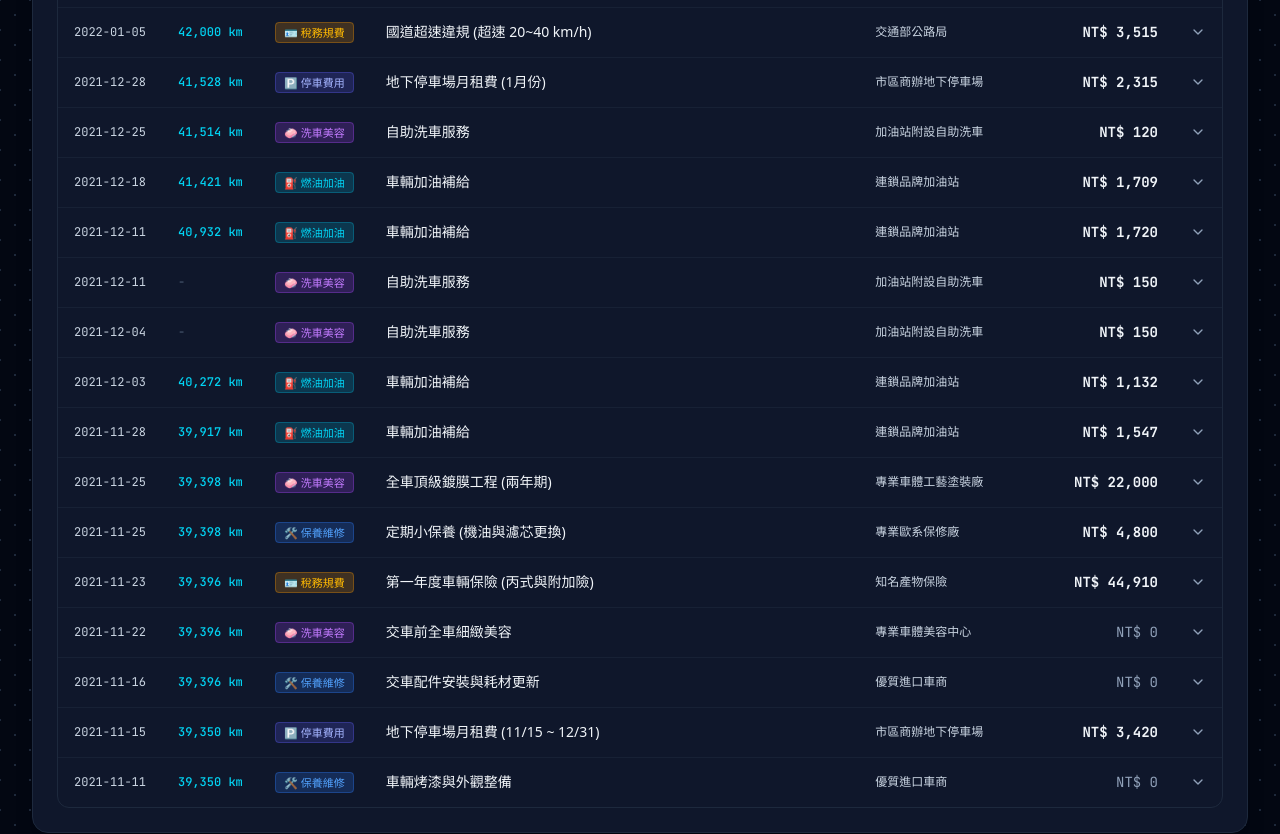
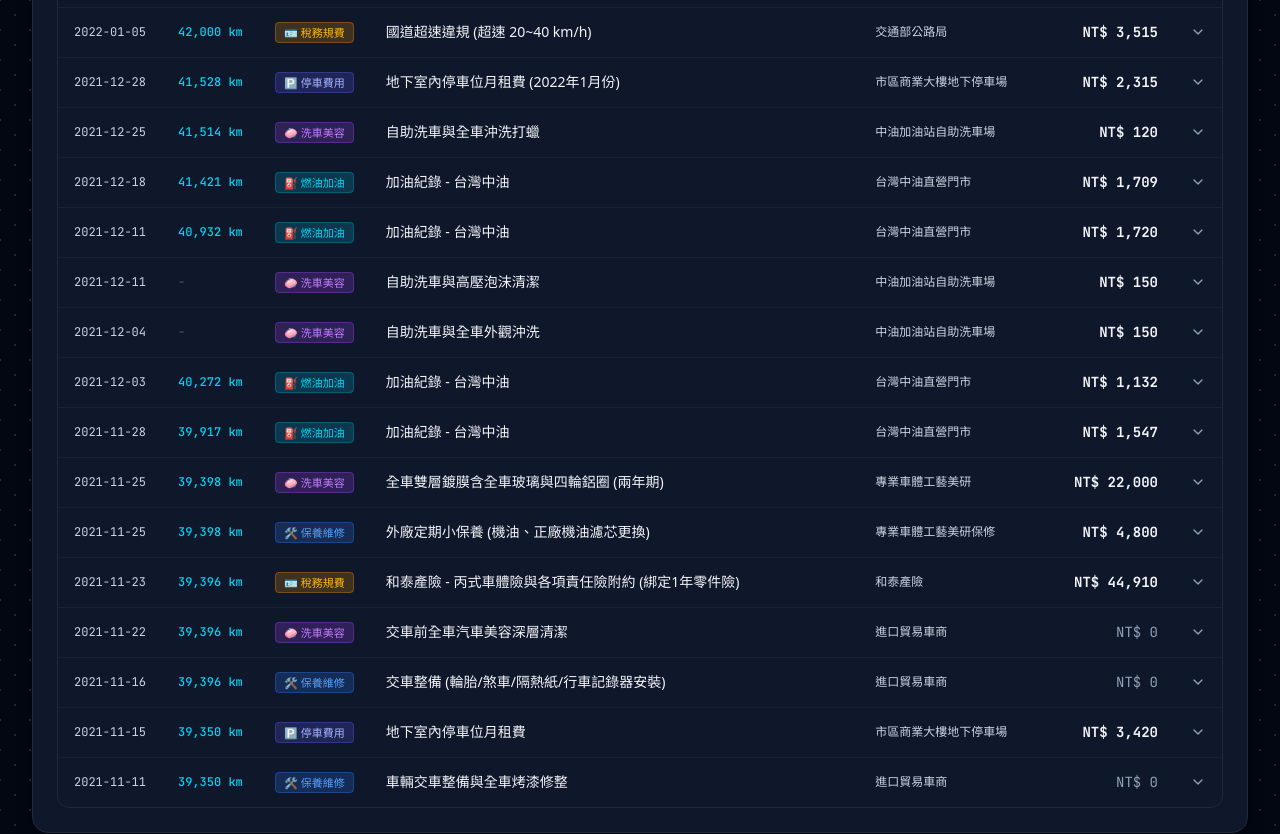
Before and after one commit to scottlion168/bmw-g30-530i-sport-line, a React (Vite) app: page / in a window 1280 px wide. Shown: the part 5520-6354 px from the top of the page. Built offline with nearby package versions, Linux system fonts and the light colour scheme.

Commit message:
20260823-0003

```diff
--- a/src/data/recordsData.ts
+++ b/src/data/recordsData.ts
@@ -8,33 +8,34 @@ export const ALL_RECORDS: CarRecord[] = [
     km: 39350,
     category: 'maintenance',
     categoryLabel: '🛠️ 保養維修',
-    title: '車輛烤漆與外觀整備',
-    vendor: '優質進口車商',
+    title: '車輛交車整備與全車烤漆修整',
+    vendor: '進口貿易車商',
     fuelCost: 0,
     detailingCost: 0,
     maintenanceCost: 0,
     taxCost: 0,
     contractCost: 0,
-    parkingCost: 0,
     totalCost: 0,
-    notes: '♻️ 2021-11-11 ~ 2021-11-16\n🎨 車輛烤漆修整 (進口車商交車前協助整備修復)'
+    notes: `♻️ 2021-11-11 ~ 2021-11-16
+車輛烤漆整備修整 (車商交車前協助修整)`
   },
   {
     id: 'rec-586',
     date: '2021-11-15',
     km: 39350,
     category: 'parking',
-    categoryLabel: '🅿️ 停車費用',
-    title: '地下停車場月租費 (11/15 ~ 12/31)',
-    vendor: '市區商辦地下停車場',
+    categoryLabel: '🅿️ 停車租賃規費',
+    title: '地下室內停車位月租費',
+    vendor: '市區商業大樓地下停車場',
     fuelCost: 0,
     detailingCost: 0,
     maintenanceCost: 0,
     taxCost: 0,
-    contractCost: 0,
-    parkingCost: 3420,
+    contractCost: 3420,
     totalCost: 3420,
-    notes: '🅿️ 月租地下停車場費用\n📅 期間：2021-11-15 ~ 2021-12-31\n💰 明細：NT$1,120 (11月份半月) + NT$2,300 (12月份全月) = NT$3,420'
+    notes: `🅿️ 月租 室內地下停車場
+租期：2021-11-15 ~ 2021-12-31
+費用計算：1,120 + 2,300 = NT$3,420`
   },
   {
     id: 'rec-587',
@@ -42,16 +43,30 @@ export const ALL_RECORDS: CarRecord[] = [
     km: 39396,
     category: 'maintenance',
     categoryLabel: '🛠️ 保養維修',
-    title: '交車配件安裝與耗材更新',
-    vendor: '優質進口車商',
+    title: '交車整備 (輪胎/煞車/隔熱紙/行車記錄器安裝)',
+    vendor: '進口貿易車商',
     fuelCost: 0,
     detailingCost: 0,
     maintenanceCost: 0,
     taxCost: 0,
     contractCost: 0,
-    parkingCost: 0,
     totalCost: 0,
-    notes: '♻️ 2021-11-06 ~ 2021-11-16 (車商協助修整整備)\n🛞 輪胎規格：BMW LM Wheel V-Spoke 635 19吋\n  1. 前輪：245/40 R 19 XL\n     - 🆕 安裝日期/里程：2021-11-16 / 🛣️ 39,396 km\n     - 🆔 品牌型號：Goodyear F1 SuperSport 100Y XL\n     - 📆 製造週期：42 Week / 2020 year\n🛑 煞車系統：來令片 (前)\n🕶️ 隔熱紙：FSK 藍鑽 B35E (前擋) / B15 (全車身)\n📹 行車紀錄器：MiVue™ C515 - Full HD 1080P 大光圈 GPS 行車記錄器 - Mio (前鏡頭)'
+    notes: `♻️ 2021-11-06 (車商協助交車前整備修整)
+
+II. 🛞 輪胎 [BMW LM Wheel V-Spoke 635 🛞19”]
+    1. 前 245/40 R 19 XL
+       🆕 2021-11-16 / 🛣 39396 km
+       🆔 Goodyear F1 SuperSport 100Y XL
+       📆 42 Week / 2020 year
+
+🛑 煞車：
+    • 來令片 (前)
+
+☀️ 隔熱紙：
+    • FSK 藍鑽 B35E (前擋) / B15 (車身全車)
+
+📹 行車紀錄器：
+    • MiVue™ C515 - Full HD 1080P 大光圈GPS行車記錄器 - Mio. (前)`
   },
   {
     id: 'rec-385',
@@ -59,16 +74,16 @@ export const ALL_RECORDS: CarRecord[] = [
     km: 39396,
     category: 'detailing',
     categoryLabel: '🧼 洗車美容',
-    title: '交車前全車細緻美容',
-    vendor: '專業車體美容中心',
+    title: '交車前全車汽車美容深層清潔',
+    vendor: '進口貿易車商',
     fuelCost: 0,
     detailingCost: 0,
     maintenanceCost: 0,
     taxCost: 0,
     contractCost: 0,
-    parkingCost: 0,
     totalCost: 0,
-    notes: '✨ 2021.11.22 ~ 11.23\n🧼 全車汽車美容清潔 (車商交車前協助修整施工)'
+    notes: `🧽 2021.11.22 ~ 11.23
+全車汽車美容 (車商交車前協助深層清潔整備)`
   },
   {
     id: 'rec-588',
@@ -76,16 +91,29 @@ export const ALL_RECORDS: CarRecord[] = [
     km: 39396,
     category: 'tax_insurance',
     categoryLabel: '🪪 稅務契約規費',
-    title: '第一年度車輛保險 (丙式與附加險)',
-    vendor: '知名產物保險',
+    title: '和泰產險 - 丙式車體險與各項責任險附約 (綁定1年零件險)',
+    vendor: '和泰產險',
     fuelCost: 0,
     detailingCost: 0,
     maintenanceCost: 0,
-    taxCost: 0,
-    contractCost: 44910,
-    parkingCost: 0,
+    taxCost: 44910,
+    contractCost: 0,
     totalCost: 44910,
-    notes: '🔰 產險投保 (車商綁定1年零件險) [ 丙式 ]\n📋 保險承保項目明細：\n - 21 強制責任險：每人體傷20萬，每人死亡及失能200萬\n - 05 車體損失保險丙式(E;P)：財產損失保險金 159.3萬 (自負額0)\n - C3 車體許可使用免追償：車體損失保險給付 159.3萬 (自負額0)\n - 11 汽車竊盜損失保險(E;P)：財產損失保險金 159.3萬 (自負額10%)\n - 10 竊盜全損免折舊：竊盜保險全損給付 159.3萬 (自負額0)\n - 48 駕駛人傷害醫療給付：每人住院/給付每日上限/承保人數總額 2000/90/18萬\n - 49 駕駛人傷害險：每人身故/承保人數總額 300萬/300萬\n - 59 乘客體傷責任險：每人傷害/每事故之總額 300萬/1,200萬\n - 31 第三人責任險-傷害[自用]：每人傷害/每事故之總額 300萬/3,000萬\n - 32 第三人責任險-財損[自用]：每事故之財損 60萬\n - 29 汽車超額責任險保障型：責任保險金 1,500萬\n - B3 車體全損免折舊：車體保險全損給付 159.3萬\n - A6 道路救援附加條款-甲型：道路救援費用3萬 / 拖吊救援公里100公里\n - 39 刑事訴訟律師費用補償：累積最高賠償金額 20萬'
+    notes: `🔰 和泰車險 (車商綁定1年零件險) [丙式]
+• 21 強制責任險：每人體傷20萬 / 每人死亡及失能200萬
+• 05 車體損失保險丙式(E;P)：財產損失保險金 159.3萬 (免自負額 0)
+• C3 車體許可使用免追償：車體損失保險給付 159.3萬 (免自負額 0)
+• 11 汽車竊盜損失保險(E;P)：財產損失保險金 159.3萬 (自負額 10%)
+• 10 竊盜全損免折舊：竊盜保險全損給付 159.3萬 (免自負額 0)
+• 48 駕駛人傷害醫療給付：每人住院/給付每日上限/承保人數總額 2000/90/18萬
+• 49 駕駛人傷害險：每人身故/承保人數總額 300萬/300萬
+• 59 乘客體傷責任險：每人傷害/每事故之總額 300萬/1,200萬
+• 31 第三人責任險-傷害[自用]：每人傷害/每事故之總額 300萬/3,000萬
+• 32 第三人責任險-財損[自用]：每事故之財損 60萬
+• 29 汽車超額責任險保障型責任保險金：1,500萬
+• B3 車體全損免折舊：車體保險全損給付 159.3萬
+• A6 道路救援附加條款-甲型：道路救援費用/拖吊救援公里 3萬/100km
+• 39 刑事訴訟律師費用補償：累積最高賠償金額 20萬`
   },
   {
     id: 'rec-386',
@@ -93,16 +121,16 @@ export const ALL_RECORDS: CarRecord[] = [
     km: 39398,
     category: 'detailing',
     categoryLabel: '🧼 洗車美容',
-    title: '全車頂級鍍膜工程 (兩年期)',
-    vendor: '專業車體工藝塗裝廠',
+    title: '全車雙層鍍膜含全車玻璃與四輪鋁圈 (兩年期)',
+    vendor: '專業車體工藝美研',
     fuelCost: 0,
     detailingCost: 22000,
     maintenanceCost: 0,
     taxCost: 0,
     contractCost: 0,
-    parkingCost: 0,
     totalCost: 22000,
-    notes: '💎 2021/11/23 ~ 11/26 全車鍍膜施作\n✨ 施工範圍：全車漆面鍍膜、玻璃防潑水塗層、鋁圈專用鍍膜 (兩年效期保固)'
+    notes: `✨ 2021/11/23 ~ 11/26
+施作項目：全車鍍膜含玻璃鋁圈 (兩年期保固)`
   },
   {
     id: 'rec-589',
@@ -110,50 +138,49 @@ export const ALL_RECORDS: CarRecord[] = [
     km: 39398,
     category: 'maintenance',
     categoryLabel: '🛠️ 保養維修',
-    title: '定期小保養 (機油與濾芯更換)',
-    vendor: '專業歐系保修廠',
+    title: '外廠定期小保養 (機油、正廠機油濾芯更換)',
+    vendor: '專業車體工藝美研保修',
     fuelCost: 0,
     detailingCost: 0,
     maintenanceCost: 4800,
     taxCost: 0,
     contractCost: 0,
-    parkingCost: 0,
     totalCost: 4800,
-    notes: '*️⃣ 2021-11-23 ~ 2021-11-26 外廠基礎小保養\n🛢️ 機油：5W-30 H × 5 瓶\n🔩 機油芯：原廠正廠機油芯'
+    notes: `*️⃣ 2021-11-23 ~ 2021-11-26 外廠保養
+🛢️ 機油：5W30H * 5 罐
+🔩 機油芯：正廠零件更換`
   },
   {
-    id: 'rec-1',
+    id: 'rec-001',
     date: '2021-11-28',
     km: 39917,
     category: 'fuel',
     categoryLabel: '⛽ 油資紀錄',
-    title: '車輛加油補給',
-    vendor: '連鎖品牌加油站',
+    title: '加油紀錄 - 台灣中油',
+    vendor: '台灣中油直營門市',
     fuelCost: 1547,
     detailingCost: 0,
     maintenanceCost: 0,
     taxCost: 0,
     contractCost: 0,
-    parkingCost: 0,
     totalCost: 1547,
-    notes: '⛽ 日常加油油資紀錄'
+    notes: `⛽ 台灣中油 (市區直營站) 加油紀錄`
   },
   {
-    id: 'rec-2',
+    id: 'rec-002',
     date: '2021-12-03',
     km: 40272,
     category: 'fuel',
     categoryLabel: '⛽ 油資紀錄',
-    title: '車輛加油補給',
-    vendor: '連鎖品牌加油站',
+    title: '加油紀錄 - 台灣中油',
+    vendor: '台灣中油直營門市',
     fuelCost: 1132,
     detailingCost: 0,
     maintenanceCost: 0,
     taxCost: 0,
     contractCost: 0,
-    parkingCost: 0,
     totalCost: 1132,
-    notes: '⛽ 日常加油油資紀錄'
+    notes: `⛽ 台灣中油 (市區直營站) 加油紀錄`
   },
   {
     id: 'rec-387',
@@ -161,33 +188,31 @@ export const ALL_RECORDS: CarRecord[] = [
     km: null,
     category: 'detailing',
     categoryLabel: '🧼 洗車美容',
-    title: '自助洗車服務',
-    vendor: '加油站附設自助洗車',
+    title: '自助洗車與全車外觀沖洗',
+    vendor: '中油加油站自助洗車場',
     fuelCost: 0,
     detailingCost: 150,
     maintenanceCost: 0,
     taxCost: 0,
     contractCost: 0,
-    parkingCost: 0,
     totalCost: 150,
-    notes: '🧼自助洗車服務'
+    notes: `🧽 自助洗車 (中油直營洗車專區)`
   },
   {
-    id: 'rec-3',
+    id: 'rec-003',
     date: '2021-12-11',
     km: 40932,
     category: 'fuel',
     categoryLabel: '⛽ 油資紀錄',
-    title: '車輛加油補給',
-    vendor: '連鎖品牌加油站',
+    title: '加油紀錄 - 台灣中油',
+    vendor: '台灣中油直營門市',
     fuelCost: 1720,
     detailingCost: 0,
     maintenanceCost: 0,
     taxCost: 0,
     contractCost: 0,
-    parkingCost: 0,
     totalCost: 1720,
-    notes: '⛽ 日常加油油資紀錄'
+    notes: `⛽ 台灣中油 (市區直營站) 加油紀錄`
   },
   {
     id: 'rec-388',
@@ -195,33 +220,31 @@ export const ALL_RECORDS: CarRecord[] = [
     km: null,
     category: 'detailing',
     categoryLabel: '🧼 洗車美容',
-    title: '自助洗車服務',
-    vendor: '加油站附設自助洗車',
+    title: '自助洗車與高壓泡沫清潔',
+    vendor: '中油加油站自助洗車場',
     fuelCost: 0,
     detailingCost: 150,
     maintenanceCost: 0,
     taxCost: 0,
     contractCost: 0,
-    parkingCost: 0,
     totalCost: 150,
-    notes: '🧼自助洗車服務'
+    notes: `🧽 自助洗車 (中油直營洗車專區)`
   },
   {
-    id: 'rec-4',
+    id: 'rec-004',
     date: '2021-12-18',
     km: 41421,
     category: 'fuel',
     categoryLabel: '⛽ 油資紀錄',
-    title: '車輛加油補給',
-    vendor: '連鎖品牌加油站',
+    title: '加油紀錄 - 台灣中油',
+    vendor: '台灣中油直營門市',
     fuelCost: 1709,
     detailingCost: 0,
     maintenanceCost: 0,
     taxCost: 0,
     contractCost: 0,
-    parkingCost: 0,
     totalCost: 1709,
-    notes: '⛽ 日常加油油資紀錄'
+    notes: `⛽ 台灣中油 (市區直營站) 加油紀錄`
   },
   {
     id: 'rec-389',
@@ -229,33 +252,31 @@ export const ALL_RECORDS: CarRecord[] = [
     km: 41514,
     category: 'detailing',
     categoryLabel: '🧼 洗車美容',
-    title: '自助洗車服務',
-    vendor: '加油站附設自助洗車',
+    title: '自助洗車與全車沖洗打蠟',
+    vendor: '中油加油站自助洗車場',
     fuelCost: 0,
     detailingCost: 120,
     maintenanceCost: 0,
     taxCost: 0,
     contractCost: 0,
-    parkingCost: 0,
     totalCost: 120,
-    notes: '🧼自助洗車服務'
+    notes: `🧽 自助洗車 (中油直營洗車專區)`
   },
   {
     id: 'rec-590',
     date: '2021-12-28',
     km: 41528,
     category: 'parking',
-    categoryLabel: '🅿️ 停車費用',
-    title: '地下停車場月租費 (1月份)',
-    vendor: '市區商辦地下停車場',
+    categoryLabel: '🅿️ 停車租賃規費',
+    title: '地下室內停車位月租費 (2022年1月份)',
+    vendor: '市區商業大樓地下停車場',
     fuelCost: 0,
     detailingCost: 0,
     maintenanceCost: 0,
     taxCost: 0,
-    contractCost: 0,
-    parkingCost: 2315,
+    contractCost: 2315,
     totalCost: 2315,
-    notes: '🅿️ 月租地下停車場繳費 (1月份月租費用)'
+    notes: `🅿️ 月租 室內地下停車場 (2022年1月份月租費用)`
   },
   // 2022 Records
   {
```
